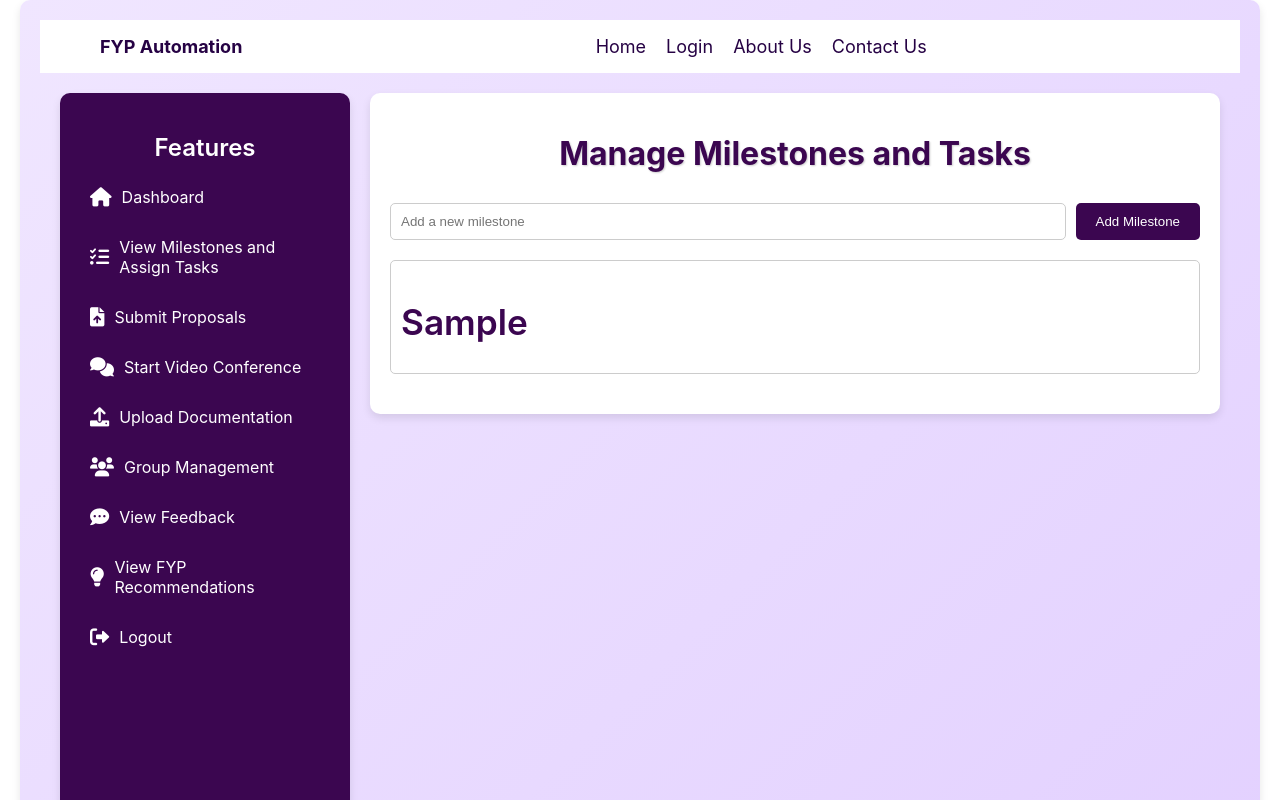
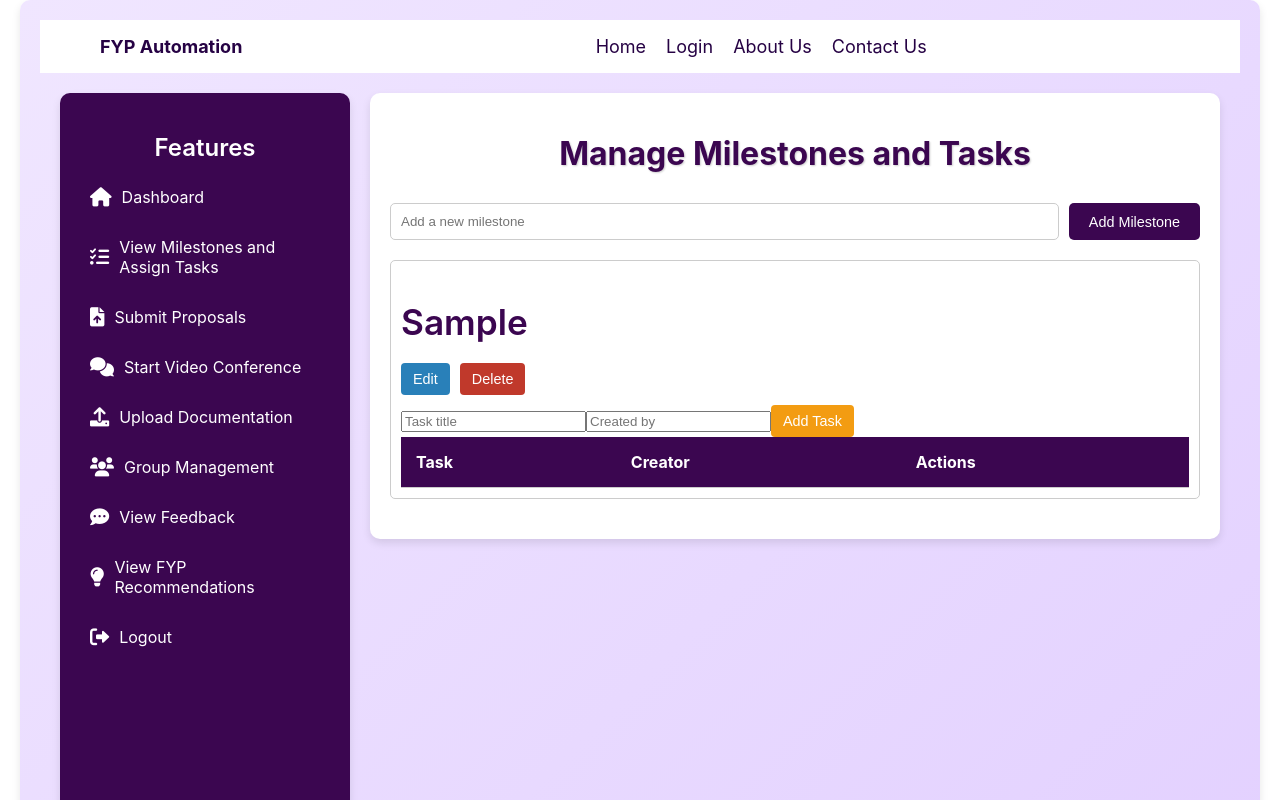
Before and after one commit to Affaq1234/FYP-Automation-System, a React (Create React App) app in the folder client/: page /tasks in a window 1280 px wide. Both pictures are taken after typing "Sample" into the empty fields and a click on the button "Add Milestone". Shown: the top 800 px of the page. Built offline with nearby package versions, Linux system fonts and the light colour scheme.

Commit message:
Changes in Add Task feature in the Milestone Page

```diff
--- a/client/src/Pages/ViewTasks.css
+++ b/client/src/Pages/ViewTasks.css
@@ -161,11 +161,68 @@
   text-align: left;
 }
 
+/* Button Styling */
+button {
+  font-size: 0.9rem;
+  padding: 8px 12px; /* Adjusted for consistent size */
+  border-radius: 4px;
+  border: none;
+  cursor: pointer;
+  transition: background-color 0.3s ease, transform 0.2s ease;
+}
+
+/* Delete Button */
 .delete-button {
+  background-color: #c0392b; /* Red */
   color: white;
-  background-color: #c0392b;
+}
+
+.delete-button:hover {
+  background-color: #a93226;
+  transform: translateY(-2px);
+}
+
+/* Edit Button */
+.edit-button {
+  background-color: #2980b9; /* Blue */
+  color: white;
+}
+
+.edit-button:hover {
+  background-color: #2471a3;
+  transform: translateY(-2px);
+}
+
+/* Save Button */
+.save-button {
+  background-color: #27ae60; /* Green */
+  color: white;
+}
+
+.save-button:hover {
+  background-color: #229954;
+  transform: translateY(-2px);
+}
+
+/* Task Button */
+button.task-button {
+  background-color: #f39c12; /* Orange */
+  color: white;
+  padding: 8px 12px;
   border: none;
-  padding: 5px 10px;
-  border-radius: 5px;
+  border-radius: 4px;
+  font-size: 0.9rem;
   cursor: pointer;
+  transition: background-color 0.3s ease, transform 0.2s ease;
 }
+
+button.task-button:hover {
+  background-color: #d87c04; /* Darker Orange */
+  transform: translateY(-2px);
+}
+
+
+/* Align Buttons */
+button + button {
+  margin-left: 10px;
+}
--- a/client/src/Pages/ViewTasks.js
+++ b/client/src/Pages/ViewTasks.js
@@ -6,23 +6,32 @@ import StudentSidebar from "../components/StudentSidebar";
 
 const ViewTasks = () => {
   const [milestones, setMilestones] = useState([]);
-  const [currentMilestone, setCurrentMilestone] = useState(null);
   const [newMilestone, setNewMilestone] = useState("");
   const [newTask, setNewTask] = useState({ title: "", creator: "" });
+  const [editingMilestone, setEditingMilestone] = useState(null);
+  const [editedMilestoneName, setEditedMilestoneName] = useState("");
 
   const handleAddMilestone = () => {
     if (newMilestone.trim()) {
-      setMilestones([...milestones, { id: Date.now(), name: newMilestone, tasks: [] }]);
+      const newMilestoneObj = {
+        id: Date.now(),
+        name: newMilestone,
+        tasks: [],
+      };
+      setMilestones([...milestones, newMilestoneObj]);
       setNewMilestone("");
     }
   };
 
-  const handleAddTask = () => {
-    if (currentMilestone && newTask.title.trim() && newTask.creator.trim()) {
+  const handleAddTask = (milestoneId) => {
+    if (newTask.title.trim() && newTask.creator.trim()) {
       setMilestones((prevMilestones) =>
         prevMilestones.map((milestone) =>
-          milestone.id === currentMilestone.id
-            ? { ...milestone, tasks: [...milestone.tasks, { ...newTask, id: Date.now() }] }
+          milestone.id === milestoneId
+            ? {
+                ...milestone,
+                tasks: [...milestone.tasks, { ...newTask, id: Date.now() }],
+              }
             : milestone
         )
       );
@@ -34,10 +43,37 @@ const ViewTasks = () => {
     setMilestones((prevMilestones) =>
       prevMilestones.map((milestone) =>
         milestone.id === milestoneId
-          ? { ...milestone, tasks: milestone.tasks.filter((task) => task.id !== taskId) }
+          ? {
+              ...milestone,
+              tasks: milestone.tasks.filter((task) => task.id !== taskId),
+            }
           : milestone
       )
     );
+  };
+
+  const handleDeleteMilestone = (milestoneId) => {
+    setMilestones((prevMilestones) =>
+      prevMilestones.filter((milestone) => milestone.id !== milestoneId)
+    );
+  };
+
+  const handleEditMilestone = (milestoneId) => {
+    const milestone = milestones.find((m) => m.id === milestoneId);
+    setEditingMilestone(milestoneId);
+    setEditedMilestoneName(milestone.name);
+  };
+
+  const handleSaveEditedMilestone = (milestoneId) => {
+    setMilestones((prevMilestones) =>
+      prevMilestones.map((milestone) =>
+        milestone.id === milestoneId
+          ? { ...milestone, name: editedMilestoneName }
+          : milestone
+      )
+    );
+    setEditingMilestone(null);
+    setEditedMilestoneName("");
   };
 
   return (
@@ -63,11 +99,34 @@ const ViewTasks = () => {
           <div className="milestone-list">
             {milestones.map((milestone) => (
               <div key={milestone.id} className="milestone-item">
-                <h2 onClick={() => setCurrentMilestone(milestone)}>
-                  {milestone.name}
-                </h2>
+                {editingMilestone === milestone.id ? (
+                  <div>
+                    <input
+                      type="text"
+                      value={editedMilestoneName}
+                      onChange={(e) => setEditedMilestoneName(e.target.value)}
+                      placeholder="Edit milestone name"
+                    />
+                    <button className="save-button" onClick={() => handleSaveEditedMilestone(milestone.id)}>
+                      Save
+                    </button>
+                  </div>
+                ) : (
+                  <div>
+                    <h2>{milestone.name}</h2>
+                    <button className="edit-button" onClick={() => handleEditMilestone(milestone.id)}>
+                      Edit
+                    </button>
+                    <button
+                      className="delete-button"
+                      onClick={() => handleDeleteMilestone(milestone.id)}
+                    >
+                      Delete
+                    </button>
+                  </div>
+                )}
 
-                {currentMilestone && currentMilestone.id === milestone.id && (
+                {/* Task Section Always Visible */}
                 <div className="task-section">
                   <input
                     type="text"
@@ -85,7 +144,10 @@ const ViewTasks = () => {
                     }
                     placeholder="Created by"
                   />
-                    <button onClick={handleAddTask}>Add Task</button>
+                  <button className="task-button" onClick={() => handleAddTask(milestone.id)}>
+                    Add Task
+                  </button>
+
 
                   <div className="tasks-table">
                     <table>
@@ -117,7 +179,6 @@ const ViewTasks = () => {
                     </table>
                   </div>
                 </div>
-                )}
               </div>
             ))}
           </div>
```
Lines whose indentation alone changed are shown as unchanged.
